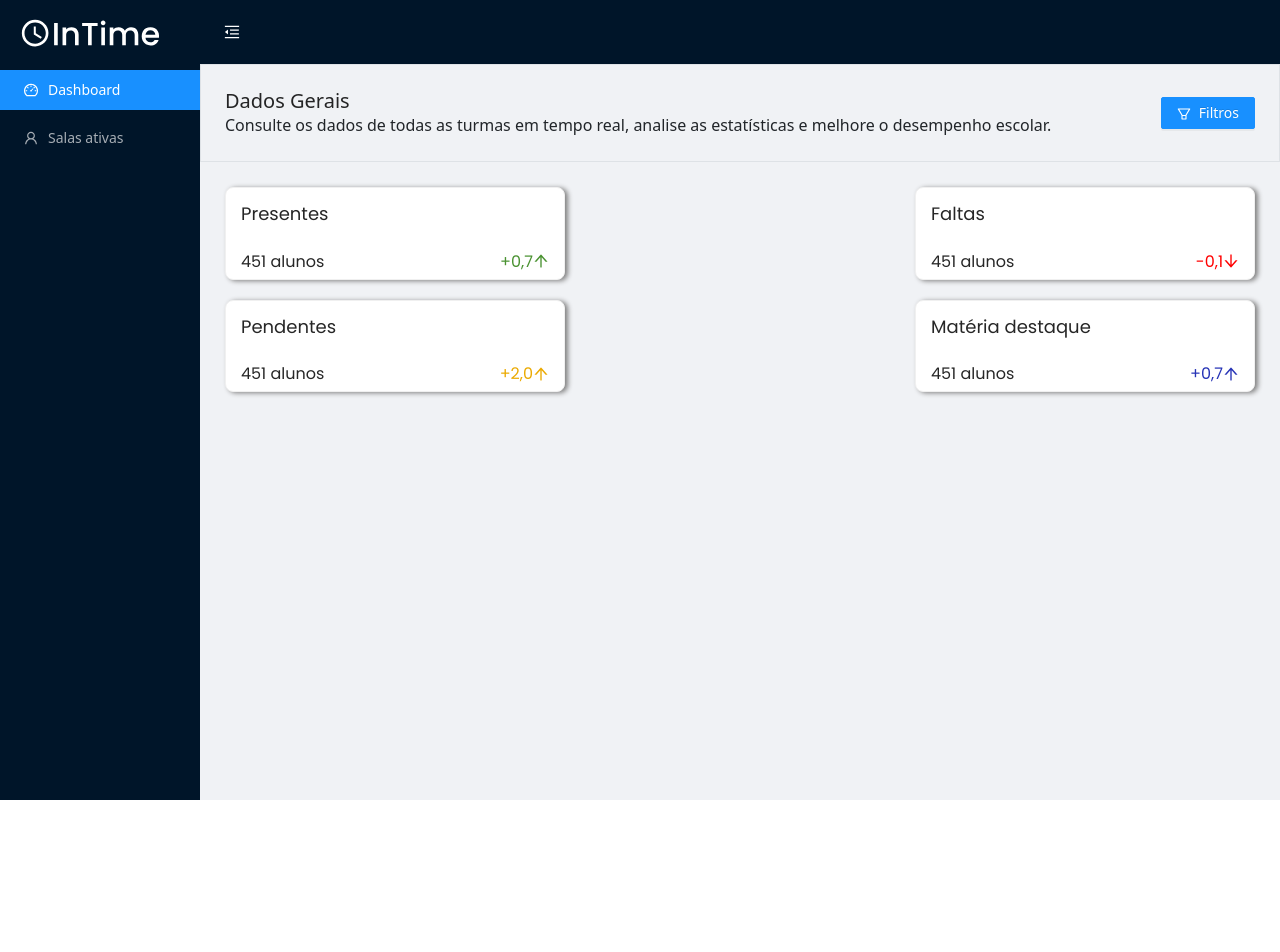
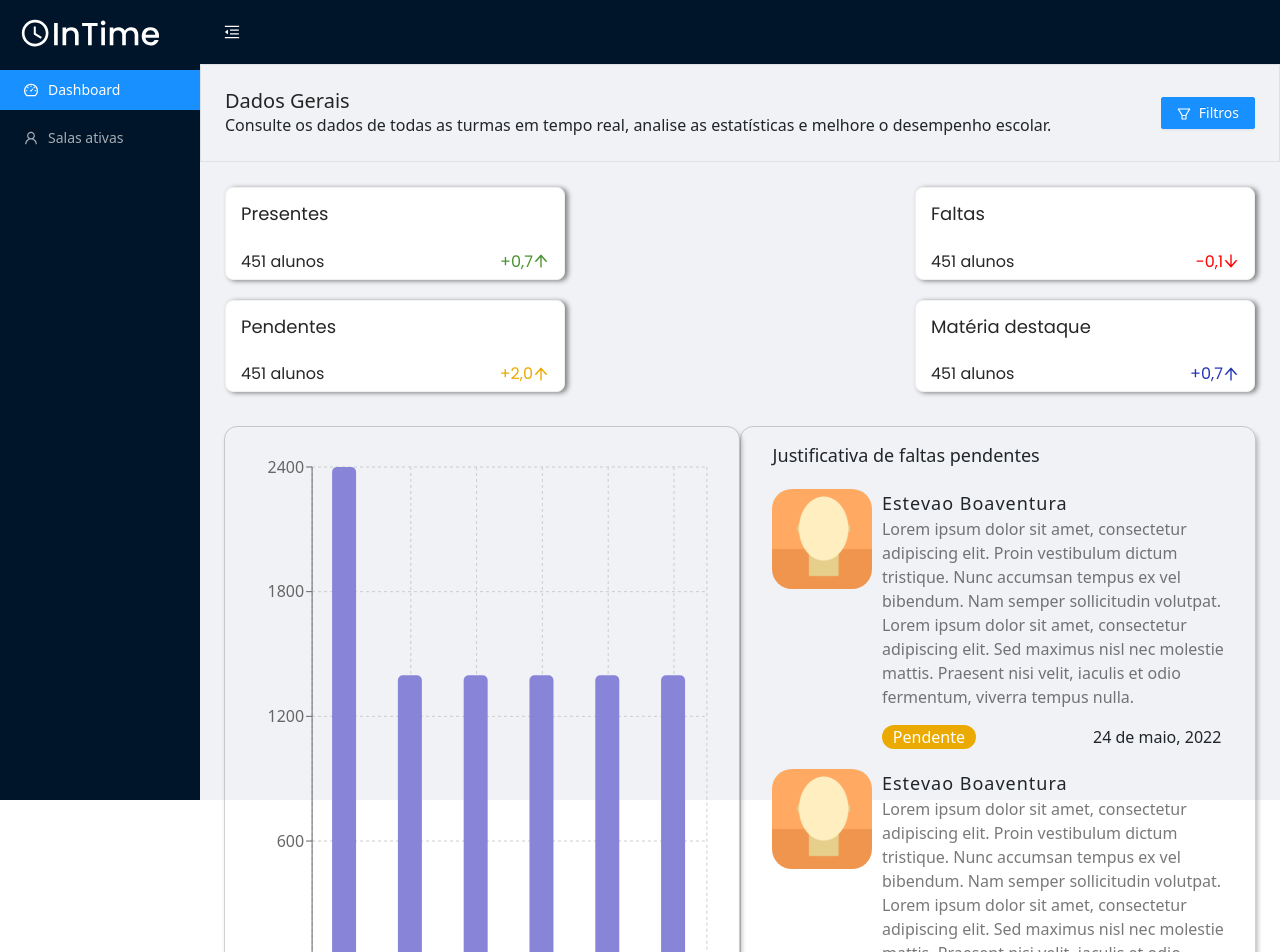
Before and after one commit to Team-InTime/intime-web-app, a React (Create React App) app: page / in a window 1280 px wide. Shown: the top 952 px of the page. Before the commit the page ends 800 px from the top, so only its background shows below. Built offline with nearby package versions, Linux system fonts and the light colour scheme.

Commit message:
colocando componentes na dashboard

```diff
--- a/src/components/MiddleContent/lineChart.tsx
+++ b/src/components/MiddleContent/lineChart.tsx
@@ -68,8 +68,8 @@ export default styled(DynamicLineChart)`
   border: 1px solid rgba(0, 0, 0, 0.18);
   box-shadow: 2px 4px 4px rgba(0, 0, 0, 0.25);
   border-radius: 13px;
-  margin: 2%;
-  height: 60%;
+
+  max-height: 600px;
   padding-bottom: 1%;
   .chart-container {
     width: 100%;
--- /dev/null
+++ b/src/components/MiddleContent/suggestionCardContent.tsx
@@ -0,0 +1,29 @@
+import react from 'react'
+
+type SuggestionCardContentProps = {
+    className?: string;
+    image: string;
+    name: string;
+    desc: string;
+    status: string;
+    date: string
+  };
+
+const SuggestionCardContent = ({ className, image, name, desc, status, date }: SuggestionCardContentProps) => {
+    return(
+        <>
+      <div className="div-flex-row">
+        <img src={image} alt="" />
+        <div className="div-flex-column">
+          <p className="name">{name}</p>
+          <p className="desc">{desc}</p>
+          <div className="div-status-date">
+            <div className="div-status">{status}</div>
+            <div className="div-date">{date}</div>
+          </div>
+        </div>
+      </div>
+        </>
+    )
+}
+export default SuggestionCardContent;
--- a/src/components/MiddleContent/suggestionsCard.tsx
+++ b/src/components/MiddleContent/suggestionsCard.tsx
@@ -5,28 +5,14 @@ import styled from 'styled-components';
 
 type DynamicSuggestionsCardProps = {
   className?: string;
-  image: string;
-  name: string;
-  desc: string;
-  status: string;
-  date: string
+  children: any;
 };
 // PASSANDO AS PROPS CORRETAS ELE MONTA OS VALORES DE FORMA DINAMICA
-const DynamicSuggestionsCard = ({ className, image, name, desc, status, date }: DynamicSuggestionsCardProps) => {
+const DynamicSuggestionsCard = ({ className, children }: DynamicSuggestionsCardProps) => {
   return (
     <div className={`${className} col-md-6`}>
-      <div className="title-div">Justificativa de faltas pendentes</div>
-      <div className="div-flex-row">
-        <img src={image} alt="" />
-        <div className="div-flex-column">
-          <p className="name">{name}</p>
-          <p className="desc">{desc}</p>
-          <div className="div-status-date">
-            <div className="div-status">{status}</div>
-            <div className="div-date">{date}</div>
-          </div>
-        </div>
-      </div>
+<div className="title-div">Justificativa de faltas pendentes</div>
+      {children}
     </div>
   );
 };
@@ -34,11 +20,10 @@ const DynamicSuggestionsCard = ({ className, image, name, desc, status, date }:
 export default styled(DynamicSuggestionsCard)`
   display: flex;
   flex-direction: column;
-  max-height: 60%;
+  max-height: 600px;
   border: 1px solid rgba(0, 0, 0, 0.18);
   box-shadow: 2px 4px 4px rgba(0, 0, 0, 0.25);
   border-radius: 13px;
-  margin: 2%;
   overflow: auto;
   .title-div {
     min-width: 100%;
--- a/src/pages/Dashboard/dashboard.tsx
+++ b/src/pages/Dashboard/dashboard.tsx
@@ -3,6 +3,10 @@ import {
   FilterOutlined
 } from '@ant-design/icons';
 import { ChartsEstimate } from '../../components/Charts-estimate/charts-estimate';
+import DynamicLineChart from '../../components/MiddleContent/lineChart'
+import DynamicSuggestionsCard from '../../components/MiddleContent/suggestionsCard'
+import SuggestionCardContent from '../../components/MiddleContent/suggestionCardContent';
+import image from '../../assets/others/user_face_template.svg'
 
 export function Dashboard() {
   return (
@@ -29,6 +33,14 @@ export function Dashboard() {
       </div>
 
       <ChartsEstimate/>
+     <div className='row m-4'>
+      <DynamicLineChart />
+      <DynamicSuggestionsCard>
+          <SuggestionCardContent image={image} name={"Estevao Boaventura"} desc={"Lorem ipsum dolor sit amet, consectetur adipiscing elit. Proin vestibulum dictum tristique. Nunc accumsan tempus ex vel bibendum. Nam semper sollicitudin volutpat. Lorem ipsum dolor sit amet, consectetur adipiscing elit. Sed maximus nisl nec molestie mattis. Praesent nisi velit, iaculis et odio fermentum, viverra tempus nulla."} status={"Pendente"} date={"24 de maio, 2022"}/>
+          <SuggestionCardContent image={image} name={"Estevao Boaventura"} desc={"Lorem ipsum dolor sit amet, consectetur adipiscing elit. Proin vestibulum dictum tristique. Nunc accumsan tempus ex vel bibendum. Nam semper sollicitudin volutpat. Lorem ipsum dolor sit amet, consectetur adipiscing elit. Sed maximus nisl nec molestie mattis. Praesent nisi velit, iaculis et odio fermentum, viverra tempus nulla."} status={"Pendente"} date={"24 de maio, 2022"}/>
+          <SuggestionCardContent image={image} name={"Estevao Boaventura"} desc={"Lorem ipsum dolor sit amet, consectetur adipiscing elit. Proin vestibulum dictum tristique. Nunc accumsan tempus ex vel bibendum. Nam semper sollicitudin volutpat. Lorem ipsum dolor sit amet, consectetur adipiscing elit. Sed maximus nisl nec molestie mattis. Praesent nisi velit, iaculis et odio fermentum, viverra tempus nulla."} status={"Pendente"} date={"24 de maio, 2022"}/>
+      </DynamicSuggestionsCard>
+      </div>
     </div>
   );
 }
```
